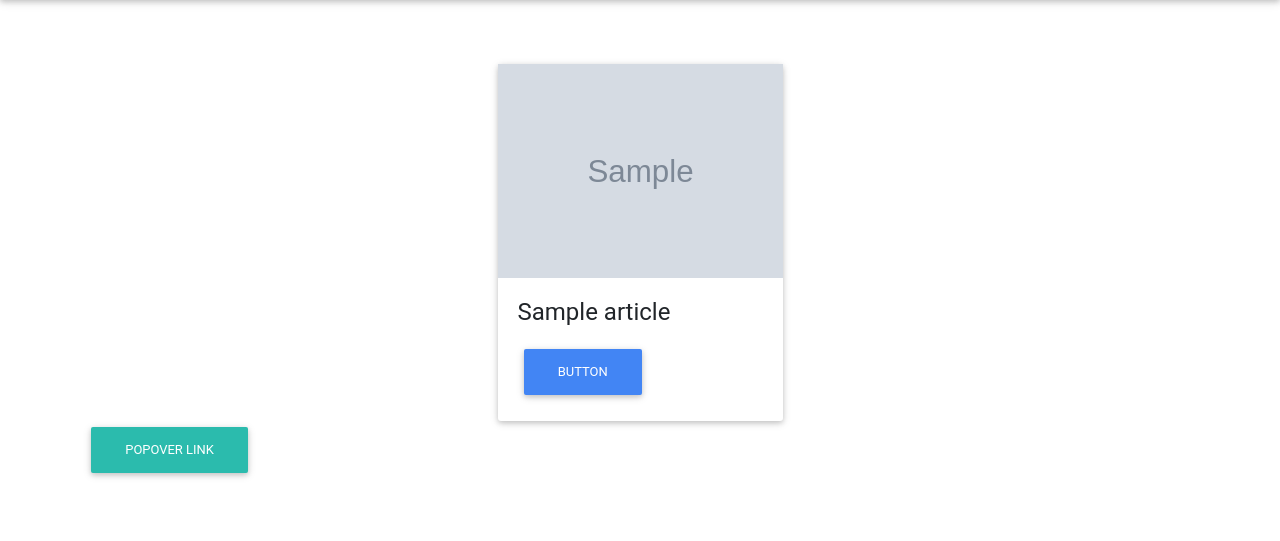
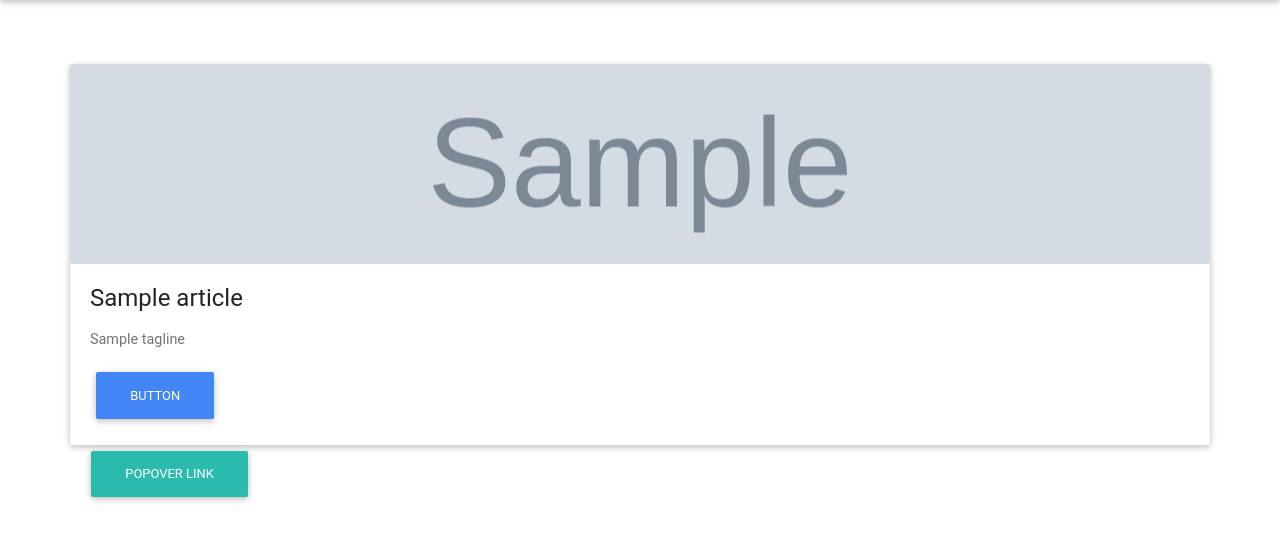
Before and after one commit to N-Ehmayer/slug-feed, a Node project: template views/index.ejs in a window 1280 px wide. Shown: the part 56-597 px from the top of the page. Run offline with Node 20 templates, Linux system fonts and the light colour scheme; the template is opened without the code that fills it: most values are stand-ins (such as "Sample title", 1, 10 or a date in 2020); grey boxes marked "Sample" are stand-in pictures; some libraries are stand-ins or nearby versions; some web fonts are replaced.

Commit message:
Fixed css for variable full width & fixed aspect ratios

```diff
--- a/public/styles/application.css
+++ b/public/styles/application.css
@@ -3,8 +3,28 @@
   padding-top: 4em;
 }
 
+.img-mask {
+  width: 100%;
+  height: 100px;
+}
+
+.view-card {
+  height: 200px;
+  width: 100%;
+}
+
 .card-img {
+  width: 100%;
+  height: 100%;
   padding: 0;
+  background-repeat: no-repeat;
+  background-size: cover;
+  background-position: center;
+  margin: auto;
+}
+
+.rounded-circle {
+  border: 1px solid gray;
 }
 
 .navbar-logo {
@@ -31,6 +51,10 @@ p {
   border-left: 1px solid #00AAFF;
 }
 
+.comment-container {
+  border-bottom: 1px solid #000;
+}
+
 .comment-content {
   word-wrap: break-word;
   padding: 15px;
@@ -41,10 +65,6 @@ p {
   font-size: 1px;
 }
 
-.article-container {
-  margin: 3em 1em;
-}
-
 .article-container h1 {
   font-family: Cabin, san-sarif;
 }
@@ -53,21 +73,7 @@ p {
   font-family: Lola, sarif;
 }
 
-.negative-comments {
-  background-color: pink;
-  border: 1px solid #000;
-}
-
-.positive-comments {
-  background-color: lightblue;
-  border: 1px solid #000;
-}
-
-.comment-container {
-  border-bottom: 1px solid #000;
-}
-
-.comment-content {
+.article-content {
   word-wrap: break-word;
 }
 
--- a/sass/main.scss
+++ b/sass/main.scss
@@ -2,8 +2,28 @@
   padding-top: 4em;
 }
 
+.img-mask {
+  width: 100%;
+  height: 100px;
+}
+
+.view-card {
+  height: 200px;
+  width: 100%;
+}
+
 .card-img {
+  width: 100%;
+  height: 100%;
   padding: 0;
+  background-repeat: no-repeat;
+  background-size: cover;
+  background-position: center;
+  margin: auto;
+}
+
+.rounded-circle {
+  border: 1px solid gray;
 }
 
 .navbar-logo {
--- a/views/partials/_article_card.ejs
+++ b/views/partials/_article_card.ejs
@@ -1,13 +1,13 @@
 <!--Card-->
 
-<div id="card-<%= article.id %>" class="card col-lg-3 mx-auto card-img">
+<div id="card-<%= article.id %>" class="card card-img">
 
   <!--Card image-->
-  <div class="view overlay">
-<img src="<%=article.hero_img_url%>" class="img-fluid" alt="">
-     <a href="article/<%=article.id%>">
+  <div class="view overlay view-card">
+        <div class="img-fluid card-img" style="background-image: url(<%= article.hero_img_url %>)" alt=""></div>
+        <a href="articles/<%=article.id%>">
           <div class="mask rgba-white-slight"></div>
-      </a>
+        </a>
   </div>
 
   <!--Card content-->
@@ -16,6 +16,7 @@
       <h4 class="card-title"><%= article.title %></h4>
       <!--Text-->
       <p class="card-text"><% article.content %></p>
+      <p class="card-text"><%= article.tagline %></p>
       <a href="#" class="btn btn-primary">Button</a>
   </div>
 </div>
--- a/views/partials/_comment.ejs
+++ b/views/partials/_comment.ejs
@@ -1,5 +1,5 @@
 <div class="comment-container">
-  <img src="<%= comment.profile.picture %>" class="circle-avatar comment-avatar" />
+  <img src="<%= comment.profile.picture %>" class="rounded-circle" />
   <h3 class="comment-username"><%= comment.profile.nickname %></h3><br/>
   <p class="comment-content"><%= comment.content %></p>
 </div>
```
Also changed, not shown: views/partials/_jumbotron.ejs (added, +9 -0 lines), views/view_article.ejs (+1 -31 lines).
